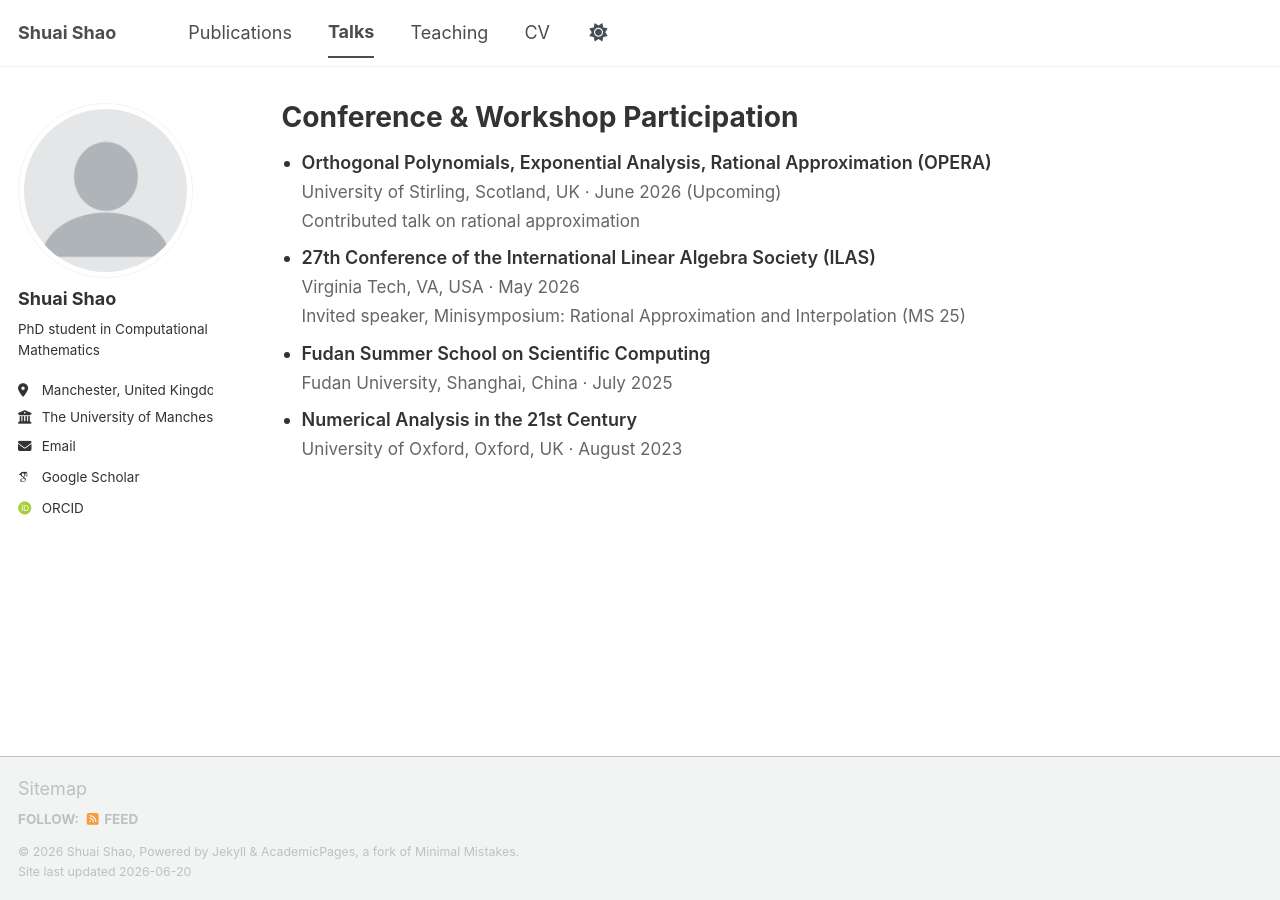
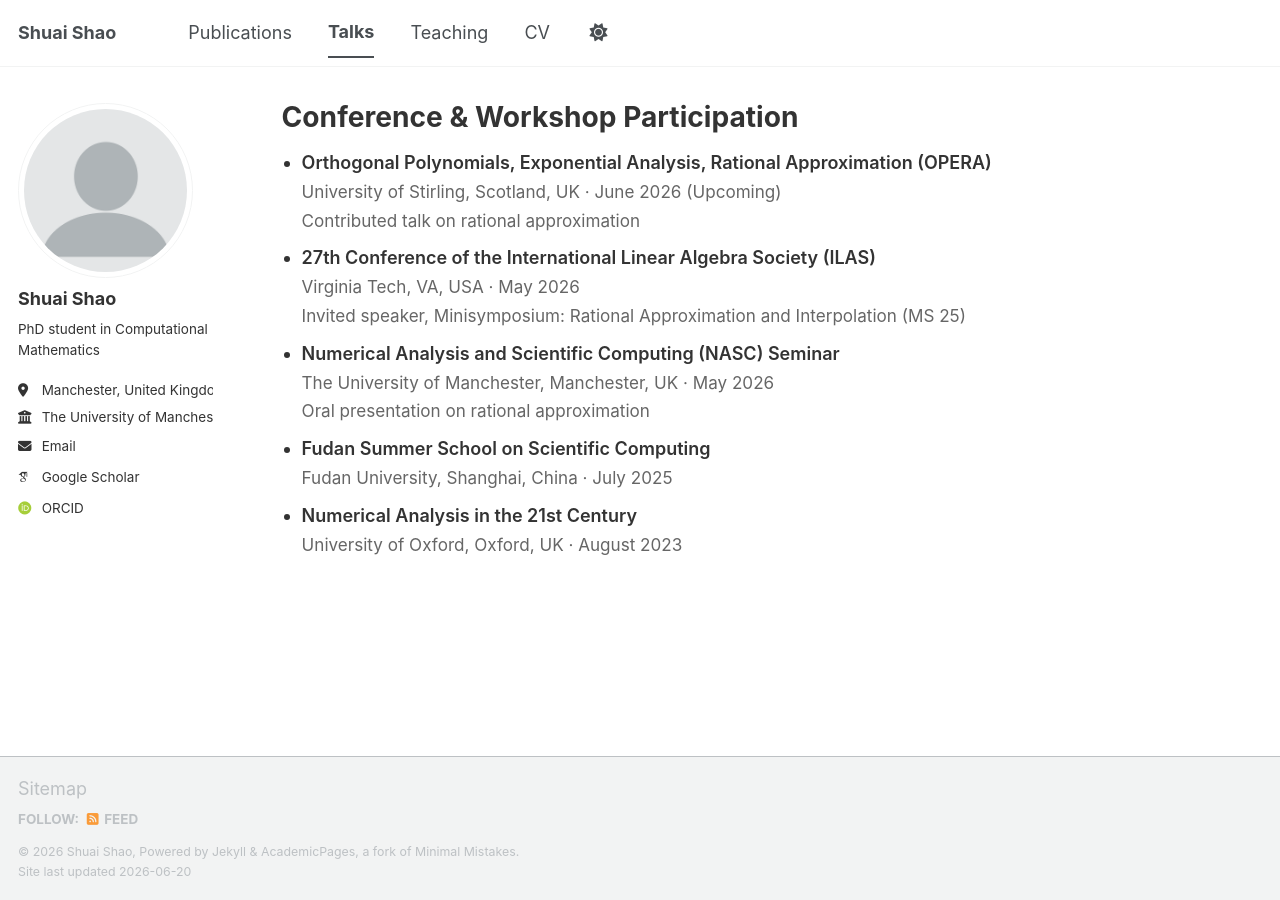
Before and after one commit to ShuaiShao-1203/ShuaiShao-1203.github.io, a Jekyll site: the page built from _pages/talks.html, in a window 1280 px wide. Built offline with Jekyll 4.4.1, drawn with Linux system fonts in a browser that asks for light colours; some web fonts are replaced; a script bundle is joined from its source files by our own code; library files that are not in the unit come from our copies.

Commit message:
Update talks.html

```diff
--- a/_pages/talks.html
+++ b/_pages/talks.html
@@ -43,6 +43,12 @@ author_profile: true
     <span class="meta">Invited speaker, Minisymposium: Rational Approximation and Interpolation (MS 25)</span>
   </li>
 
+   <li>
+    <span class="title">Numerical Analysis and Scientific Computing (NASC) Seminar</span><br>
+    <span class="meta">The University of Manchester, Manchester, UK · May 2026 </span><br>
+    <span class="meta">Oral presentation on rational approximation</span>
+  </li>
+
   <li>
     <span class="title">Fudan Summer School on Scientific Computing</span><br>
     <span class="meta">Fudan University, Shanghai, China · July 2025</span>
```
